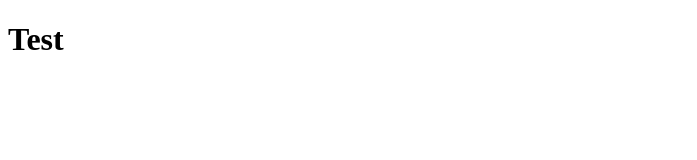
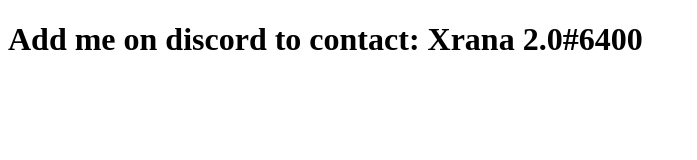
Before and after one commit to XranaDev/justatest, a plain HTML site: page index.html in a window 1280 px wide. Shown: the whole page, without its empty margins (0-697 px from the left). Drawn offline with Linux system fonts and the light colour scheme.

Commit message:
Update index.html

```diff
--- a/index.html
+++ b/index.html
@@ -1,6 +1,6 @@
 <!DOCTYPE html>
 <html>
 <body>
-<h1>Test</h1>
+<h1>Add me on discord to contact: Xrana 2.0#6400</h1>
 </body>
 </html>
```
